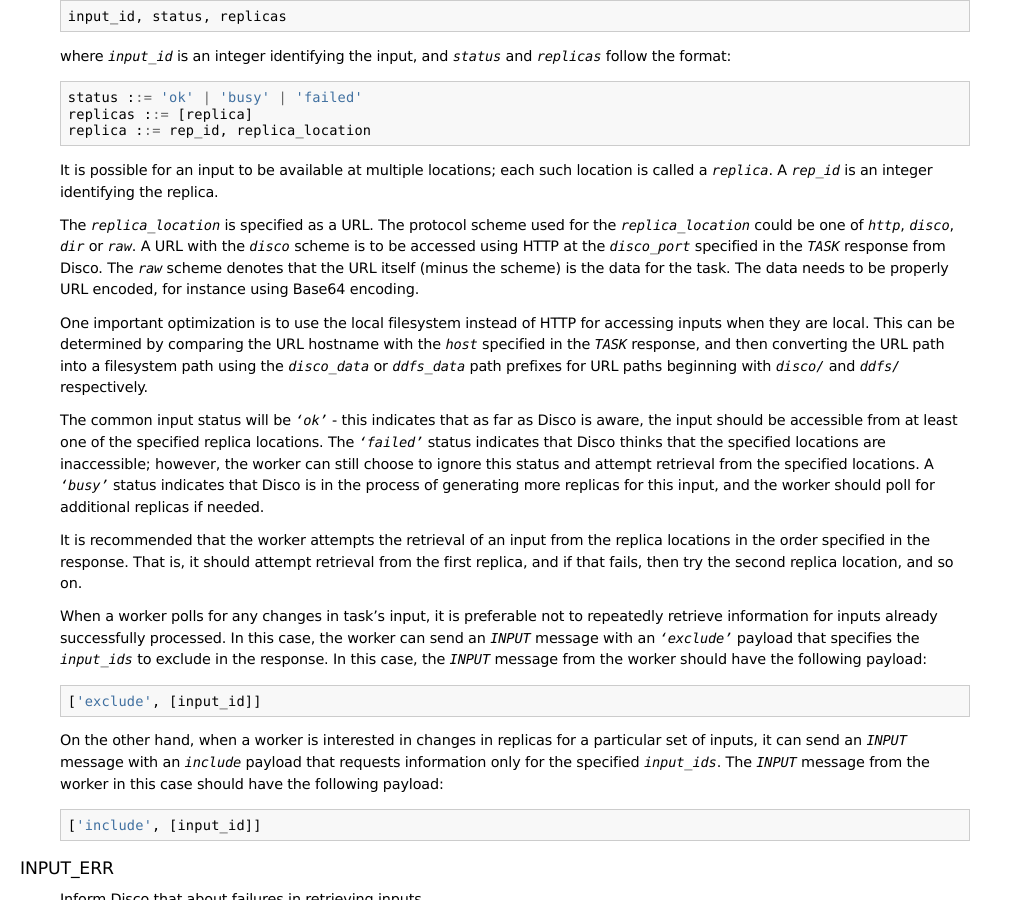
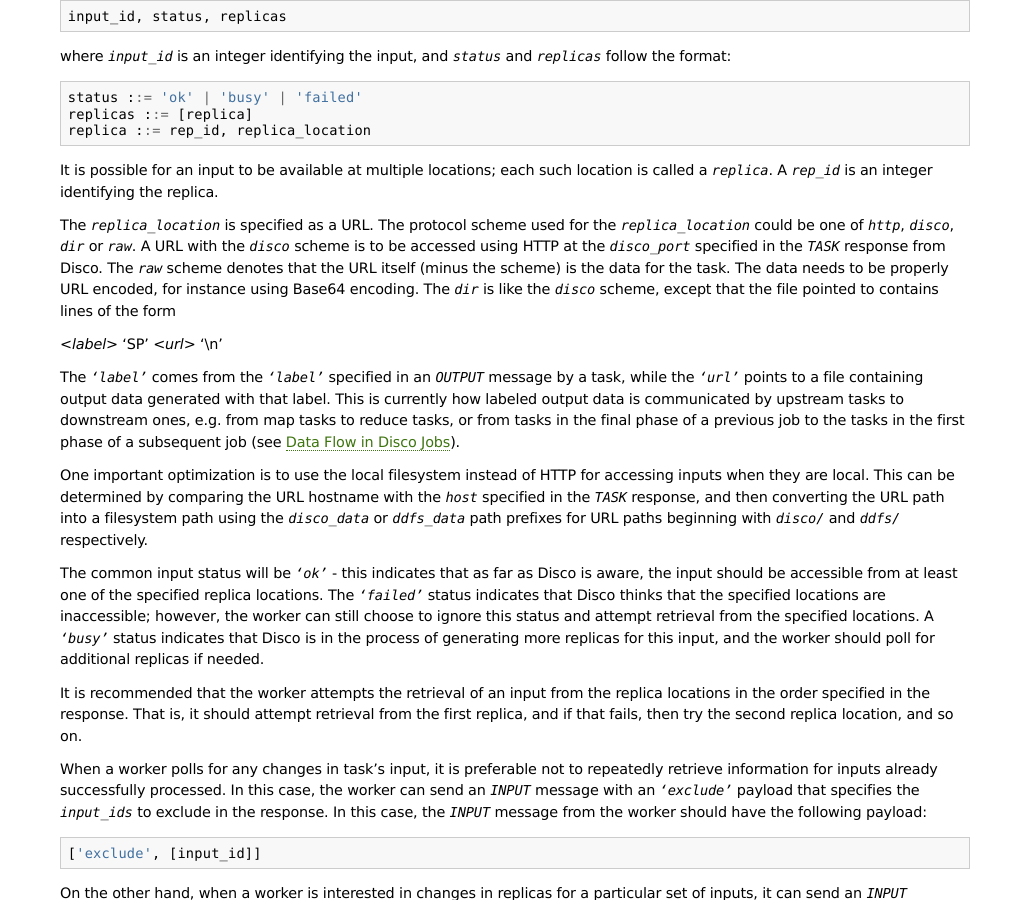
Before and after one commit to discoproject/disco, a Sphinx documentation site: the page built from doc/howto/worker.rst, in a window 1280 px wide and 900 px high, scrolled down 2627 px. Shown: the whole window, without its empty margins (0-1012 px from the left). Built offline with Sphinx 7.4.7, drawn with Linux system fonts in a browser that asks for light colours.

Commit message:
Another fix to the worker protocol document.

```diff
--- a/doc/howto/worker.rst
+++ b/doc/howto/worker.rst
@@ -202,7 +202,18 @@ INPUT
    HTTP at the `disco_port` specified in the `TASK` response from Disco.
    The `raw` scheme denotes that the URL itself (minus the scheme) is
    the data for the task. The data needs to be properly URL encoded,
-   for instance using Base64 encoding.
+   for instance using Base64 encoding. The `dir` is like the `disco`
+   scheme, except that the file pointed to contains lines of the form
+
+   *<label>* 'SP' *<url>* '\\n'
+
+   The `'label'` comes from the `'label'` specified in an `OUTPUT`
+   message by a task, while the `'url'` points to a file containing
+   output data generated with that label.  This is currently how
+   labeled output data is communicated by upstream tasks to downstream
+   ones, e.g. from map tasks to reduce tasks, or from tasks in the
+   final phase of a previous job to the tasks in the first phase of a
+   subsequent job (see :ref:`dataflow`).
 
    One important optimization is to use the local filesystem instead
    of HTTP for accessing inputs when they are local.  This can be
```
